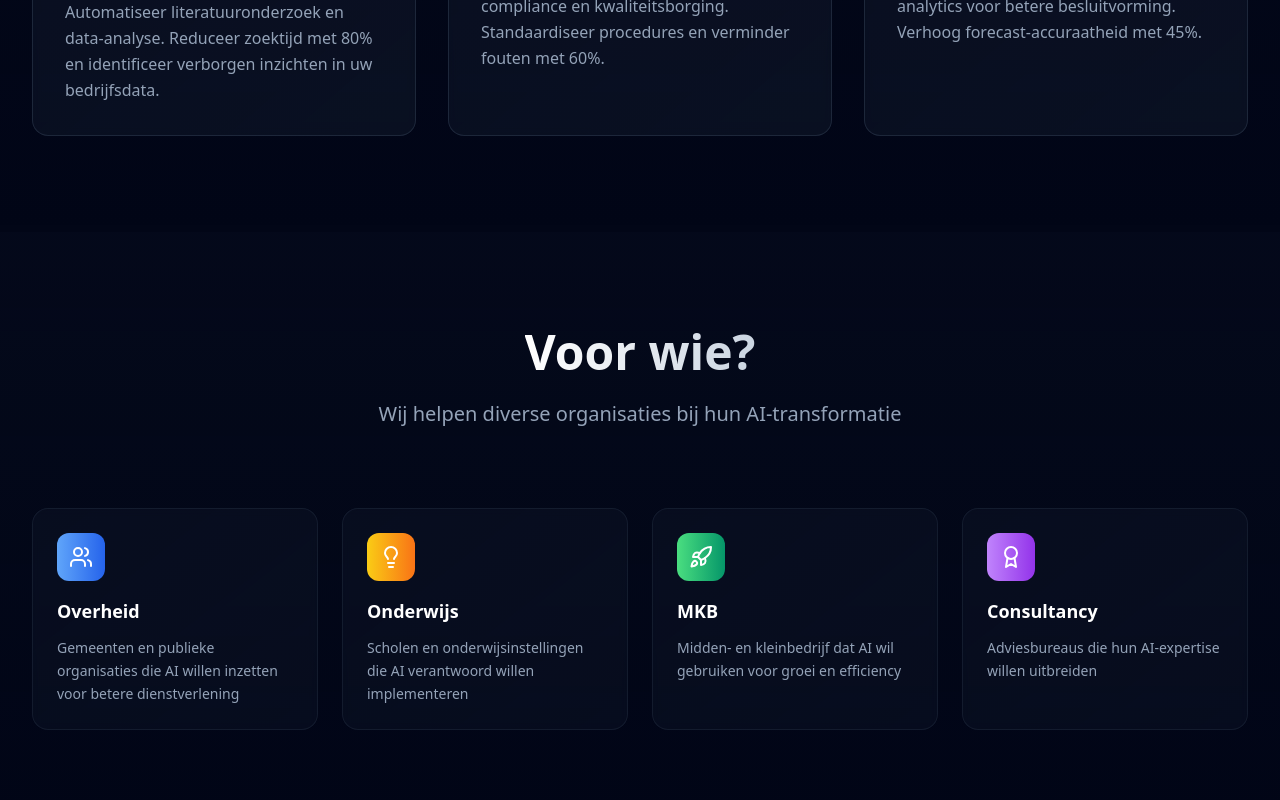
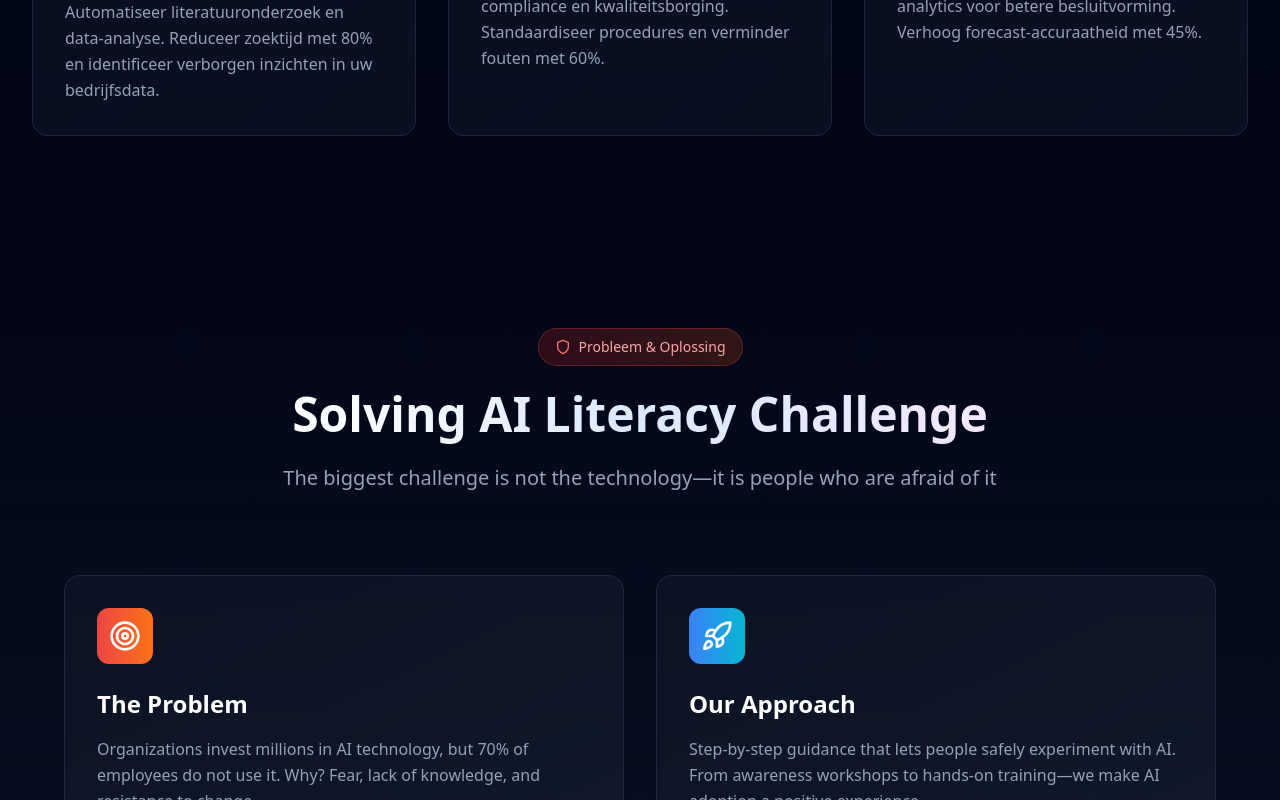
Before and after one commit to Mujtabaghulam17/AiraV2, a Next.js app: page / in a window 1280 px wide. Shown: the part 2000-2800 px from the top of the page. Built offline with nearby package versions, Linux system fonts and the light colour scheme.

Commit message:
Update AIRAWebsite.tsx

```diff
--- a/app/components/AIRAWebsite.tsx
+++ b/app/components/AIRAWebsite.tsx
@@ -15,7 +15,7 @@ const AIRAWebsite = () => {
     const handleScroll = () => {
       setScrollY(window.scrollY);
 
-      const sections = ['home', 'about', 'usecases', 'target', 'why'];
+                const sections = ['home', 'about', 'usecases', 'mission', 'target', 'why'];
       const currentSection = sections.find(section => {
         const element = document.getElementById(section);
         if (element) {
@@ -48,13 +48,14 @@ const AIRAWebsite = () => {
         home: 'Home',
         about: 'Wat doen wij?',
         usecases: 'Use Cases',
+        mission: 'Onze Missie',
         target: 'Voor wie?',
         why: 'Waarom AIRA?',
         contact: 'Contact'
       },
       hero: {
         title: 'Maak jouw organisatie AI-ready',
-        subtitle: 'Wij bieden AI-geletterdheidstrainingen voor teams, begeleide readiness-scans en adoptieprogrammas gericht op mensgerichte AI-transformatie.',
+        subtitle: 'Wij lossen het AI-geletterdheidsprobleem op door teams te transformeren van AI-angst naar AI-enthousiasme. Praktische training, begeleide implementatie en cultuurverandering.',
         cta: 'Vraag een Quickscan aan',
         ctaSecondary: 'Meer informatie',
         ctaContact: 'Contact opnemen',
@@ -93,6 +94,46 @@ const AIRAWebsite = () => {
           title: 'Decision Support',
           description: 'Slimme dashboards en voorspellende analytics voor betere besluitvorming. Verhoog forecast-accuraatheid met 45%.',
           metric: '45% betere forecasts'
+        }
+      },
+      mission: {
+        title: 'AI-Geletterdheidsprobleem Oplossen',
+        subtitle: 'De grootste uitdaging is niet de technologie—het zijn de mensen die er bang voor zijn',
+        problem: {
+          title: 'Het Probleem',
+          description: 'Organisaties investeren miljoenen in AI-technologie, maar 70% van de medewerkers gebruikt het niet. Waarom? Angst, gebrek aan kennis, en weerstand tegen verandering.'
+        },
+        solution: {
+          title: 'Onze Oplossing',
+          description: 'AIRA transformeert AI-angst naar AI-enthousiasme. We maken AI toegankelijk, begrijpelijk en relevant voor elke medewerker—van CEO tot stagiair.'
+        },
+        approach: {
+          title: 'Onze Aanpak',
+          description: 'Stap-voor-stap begeleiding die mensen veilig laat experimenteren met AI. Van awareness workshops tot hands-on training—we maken AI-adoptie een positieve ervaring.'
+        },
+        impact: {
+          title: 'Het Resultaat',
+          description: 'Teams die AI omarmen in plaats van vrezen. Verhoogde productiviteit, betere besluitvorming, en werknemers die enthousiast zijn over hun toekomst met AI.'
+        }
+      },
+      mission: {
+        title: 'Solving AI Literacy Challenge',
+        subtitle: 'The biggest challenge is not the technology—it is people who are afraid of it',
+        problem: {
+          title: 'The Problem',
+          description: 'Organizations invest millions in AI technology, but 70% of employees do not use it. Why? Fear, lack of knowledge, and resistance to change.'
+        },
+        solution: {
+          title: 'Our Solution',
+          description: 'AIRA transforms AI fear into AI enthusiasm. We make AI accessible, understandable and relevant for every employee—from CEO to intern.'
+        },
+        approach: {
+          title: 'Our Approach',
+          description: 'Step-by-step guidance that lets people safely experiment with AI. From awareness workshops to hands-on training—we make AI adoption a positive experience.'
+        },
+        impact: {
+          title: 'The Result',
+          description: 'Teams that embrace AI instead of fearing it. Increased productivity, better decision-making, and employees who are excited about their future with AI.'
         }
       },
       target: {
@@ -151,13 +192,14 @@ const AIRAWebsite = () => {
         home: 'Home',
         about: 'What we do?',
         usecases: 'Use Cases',
+        mission: 'Our Mission',
         target: 'For whom?',
         why: 'Why AIRA?',
         contact: 'Contact'
       },
       hero: {
         title: 'Make your organisation AI-ready',
-        subtitle: 'We offer AI literacy training for teams, guided readiness scans and adoption programs focused on human-centered AI transformation.',
+        subtitle: 'We solve the AI literacy problem by transforming teams from AI fear to AI enthusiasm. Practical training, guided implementation and cultural change.',
         cta: 'Request a Quick Scan',
         ctaSecondary: 'Learn more',
         ctaContact: 'Get in touch',
@@ -349,7 +391,7 @@ const AIRAWebsite = () => {
 
             {/* Desktop Menu */}
             <div className="hidden md:flex items-center space-x-8">
-              {['home', 'about', 'usecases', 'target', 'why'].map((section) => (
+              {['home', 'about', 'usecases', 'mission', 'target', 'why'].map((section) => (
                 <button
                   key={section}
                   onClick={() => scrollToSection(section)}
@@ -392,7 +434,7 @@ const AIRAWebsite = () => {
         {isMenuOpen && (
           <div className="md:hidden bg-slate-950/95 backdrop-blur-xl border-b border-slate-800">
             <div className="px-4 pt-2 pb-3 space-y-1">
-              {['home', 'about', 'usecases', 'target', 'why'].map((section) => (
+              {['home', 'about', 'usecases', 'mission', 'target', 'why'].map((section) => (
                 <button
                   key={section}
                   onClick={() => scrollToSection(section)}
@@ -579,6 +621,136 @@ const AIRAWebsite = () => {
                 </div>
               </div>
             ))}
+          </div>
+        </div>
+      </section>
+
+      {/* Mission Section - AI Literacy Problem */}
+      <section id="mission" className="py-24 relative overflow-hidden">
+        <div className="absolute inset-0 bg-gradient-to-b from-slate-950 via-slate-900/50 to-slate-950"></div>
+
+        {/* Background Pattern */}
+        <div className="absolute inset-0 opacity-5">
+          <svg width="100%" height="100%" viewBox="0 0 100 100" xmlns="http://www.w3.org/2000/svg">
+            <pattern id="mission-pattern" x="0" y="0" width="20" height="20" patternUnits="userSpaceOnUse">
+              <circle cx="10" cy="10" r="1" fill="#3b82f6" opacity="0.3">
+                <animate attributeName="opacity" values="0.3;0.7;0.3" dur="4s" repeatCount="indefinite" />
+              </circle>
+            </pattern>
+            <rect width="100%" height="100%" fill="url(#mission-pattern)" />
+          </svg>
+        </div>
+
+        <div className="max-w-7xl mx-auto px-4 sm:px-6 lg:px-8 relative z-10">
+          <div className="text-center mb-20">
+            <div className="inline-flex items-center px-4 py-2 rounded-full bg-gradient-to-r from-red-600/20 to-orange-600/20 border border-red-500/30 backdrop-blur-sm mb-6">
+              <Shield className="w-4 h-4 text-red-400 mr-2" />
+              <span className="text-sm text-red-300 font-medium">
+                {language === 'nl' ? 'Probleem & Oplossing' : 'Problem & Solution'}
+              </span>
+            </div>
+
+            <h2 className="text-4xl md:text-5xl font-bold mb-6">
+              <span className="bg-gradient-to-r from-white via-blue-100 to-purple-100 bg-clip-text text-transparent">
+                {t.mission.title}
+              </span>
+            </h2>
+            <p className="text-xl text-slate-400 max-w-4xl mx-auto leading-relaxed">
+              {t.mission.subtitle}
+            </p>
+          </div>
+
+          <div className="grid grid-cols-1 md:grid-cols-2 gap-8 max-w-6xl mx-auto">
+            {/* Problem & Solution */}
+            <div className="space-y-8">
+              {[
+                {
+                  title: t.mission.problem.title,
+                  description: t.mission.problem.description,
+                  icon: Target,
+                  color: 'from-red-500 to-orange-500',
+                  bgColor: 'from-red-600/10 to-orange-600/10'
+                },
+                {
+                  title: t.mission.solution.title,
+                  description: t.mission.solution.description,
+                  icon: Lightbulb,
+                  color: 'from-green-500 to-emerald-500',
+                  bgColor: 'from-green-600/10 to-emerald-600/10'
+                }
+              ].map((item, index) => (
+                <div key={index} className="group relative">
+                  <div className="relative p-8 rounded-2xl bg-gradient-to-br from-slate-900/60 to-slate-800/40 border border-slate-700/50 hover:border-slate-600/50 transition-all duration-500 backdrop-blur-sm">
+                    <div className={`absolute inset-0 bg-gradient-to-br ${item.bgColor} opacity-0 group-hover:opacity-100 transition-all duration-500 rounded-2xl`}></div>
+                    <div className={`absolute -inset-2 bg-gradient-to-r ${item.color} opacity-0 group-hover:opacity-20 blur-xl transition-all duration-500 -z-10`}></div>
+
+                    <div className="relative">
+                      <div className={`inline-flex p-3 rounded-xl bg-gradient-to-r ${item.color} mb-6 group-hover:scale-110 transition-all duration-300`}>
+                        <item.icon className="w-8 h-8 text-white" />
+                      </div>
+                      <h3 className="text-2xl font-semibold text-white mb-4 group-hover:text-blue-300 transition-colors duration-300">
+                        {item.title}
+                      </h3>
+                      <p className="text-slate-400 leading-relaxed group-hover:text-slate-300 transition-colors duration-300">
+                        {item.description}
+                      </p>
+                    </div>
+                  </div>
+                </div>
+              ))}
+            </div>
+
+            {/* Approach & Impact */}
+            <div className="space-y-8">
+              {[
+                {
+                  title: t.mission.approach.title,
+                  description: t.mission.approach.description,
+                  icon: Rocket,
+                  color: 'from-blue-500 to-cyan-500',
+                  bgColor: 'from-blue-600/10 to-cyan-600/10'
+                },
+                {
+                  title: t.mission.impact.title,
+                  description: t.mission.impact.description,
+                  icon: Sparkles,
+                  color: 'from-purple-500 to-pink-500',
+                  bgColor: 'from-purple-600/10 to-pink-600/10'
+                }
+              ].map((item, index) => (
+                <div key={index} className="group relative">
+                  <div className="relative p-8 rounded-2xl bg-gradient-to-br from-slate-900/60 to-slate-800/40 border border-slate-700/50 hover:border-slate-600/50 transition-all duration-500 backdrop-blur-sm">
+                    <div className={`absolute inset-0 bg-gradient-to-br ${item.bgColor} opacity-0 group-hover:opacity-100 transition-all duration-500 rounded-2xl`}></div>
+                    <div className={`absolute -inset-2 bg-gradient-to-r ${item.color} opacity-0 group-hover:opacity-20 blur-xl transition-all duration-500 -z-10`}></div>
+
+                    <div className="relative">
+                      <div className={`inline-flex p-3 rounded-xl bg-gradient-to-r ${item.color} mb-6 group-hover:scale-110 transition-all duration-300`}>
+                        <item.icon className="w-8 h-8 text-white" />
+                      </div>
+                      <h3 className="text-2xl font-semibold text-white mb-4 group-hover:text-blue-300 transition-colors duration-300">
+                        {item.title}
+                      </h3>
+                      <p className="text-slate-400 leading-relaxed group-hover:text-slate-300 transition-colors duration-300">
+                        {item.description}
+                      </p>
+                    </div>
+                  </div>
+                </div>
+              ))}
+            </div>
+          </div>
+
+          {/* Call to action within mission */}
+          <div className="text-center mt-16">
+            <div className="inline-flex items-center px-6 py-3 rounded-full bg-gradient-to-r from-blue-600/20 to-purple-600/20 border border-blue-500/30 backdrop-blur-sm">
+              <Users className="w-5 h-5 text-blue-400 mr-3" />
+              <span className="text-blue-300 font-medium">
+                {language === 'nl'
+                  ? 'Klaar om uw team AI-geletterd te maken?'
+                  : 'Ready to make your team AI-literate?'
+                }
+              </span>
+            </div>
           </div>
         </div>
       </section>
```
